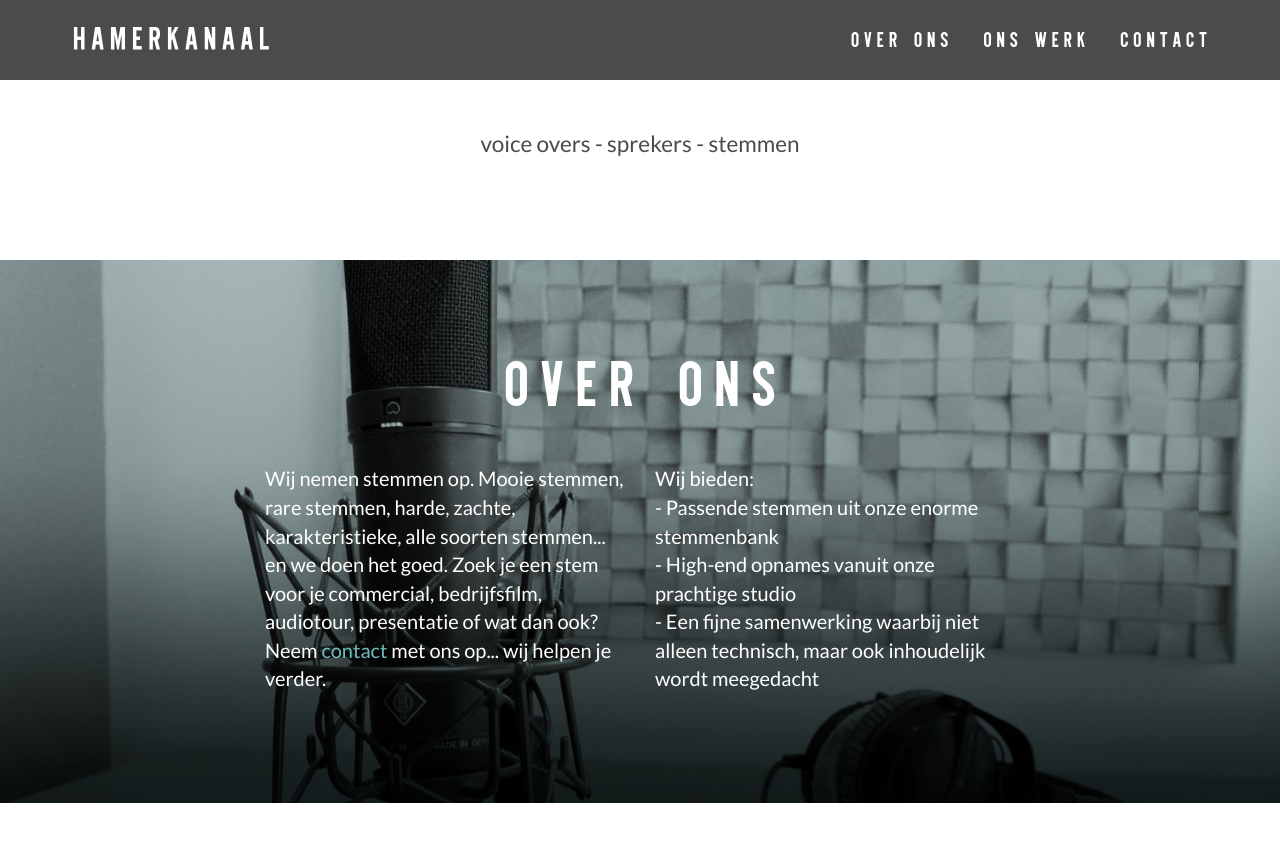
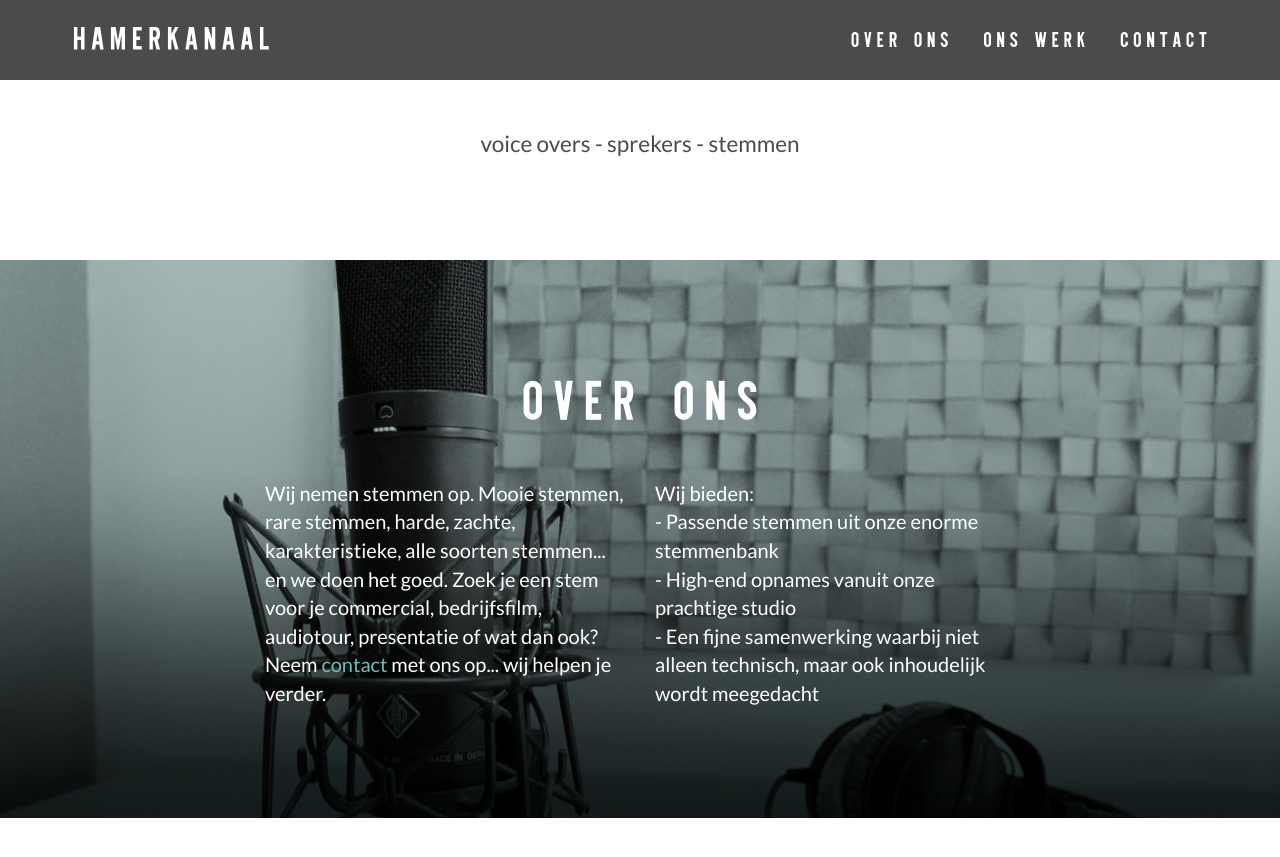
Before and after one commit to stemenzo/hamerkanaal.github.io, a Jekyll site: the page built from index.html, in a window 1280 px wide and 900 px high, scrolled down 372 px. Shown: the top 857 px of the window. Built offline with Jekyll 4.4.1, drawn with Linux system fonts in a browser that asks for light colours.

Commit message:
zoveelste

```diff
--- a/_includes/about.html
+++ b/_includes/about.html
@@ -3,7 +3,7 @@
         <div class="container">
             <div class="row">
                 <div class="col-lg-12 text-center">
-                    <h2>Over Ons</h2>
+                    <h1>Over Ons</h1>
                     <hr class="star-light">
                 </div>
             </div>
--- a/_includes/portfolio_grid.html
+++ b/_includes/portfolio_grid.html
@@ -4,7 +4,7 @@
         <div class="container">
             <div class="row">
                 <div class="col-lg-12 text-center">
-                    <h2>Ons Werk</h2>
+                    <h1>Ons Werk</h1>
                     <hr class="star-primary">
                 </div>
             </div>
```
